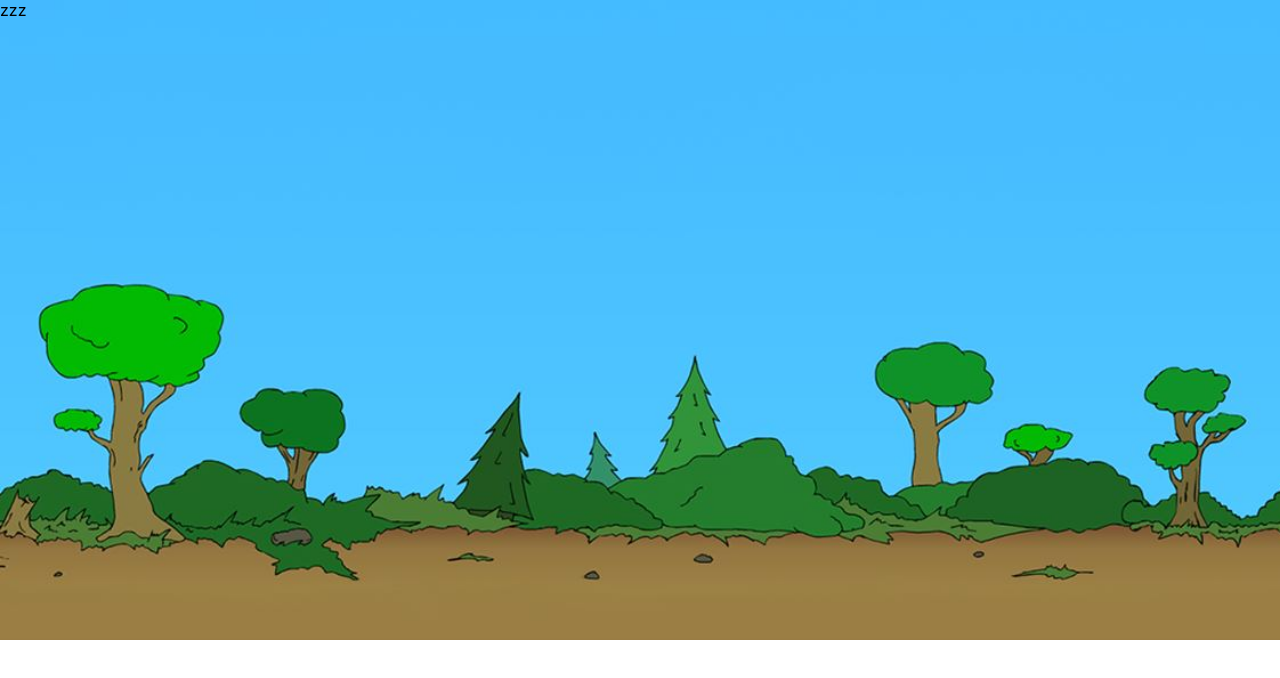
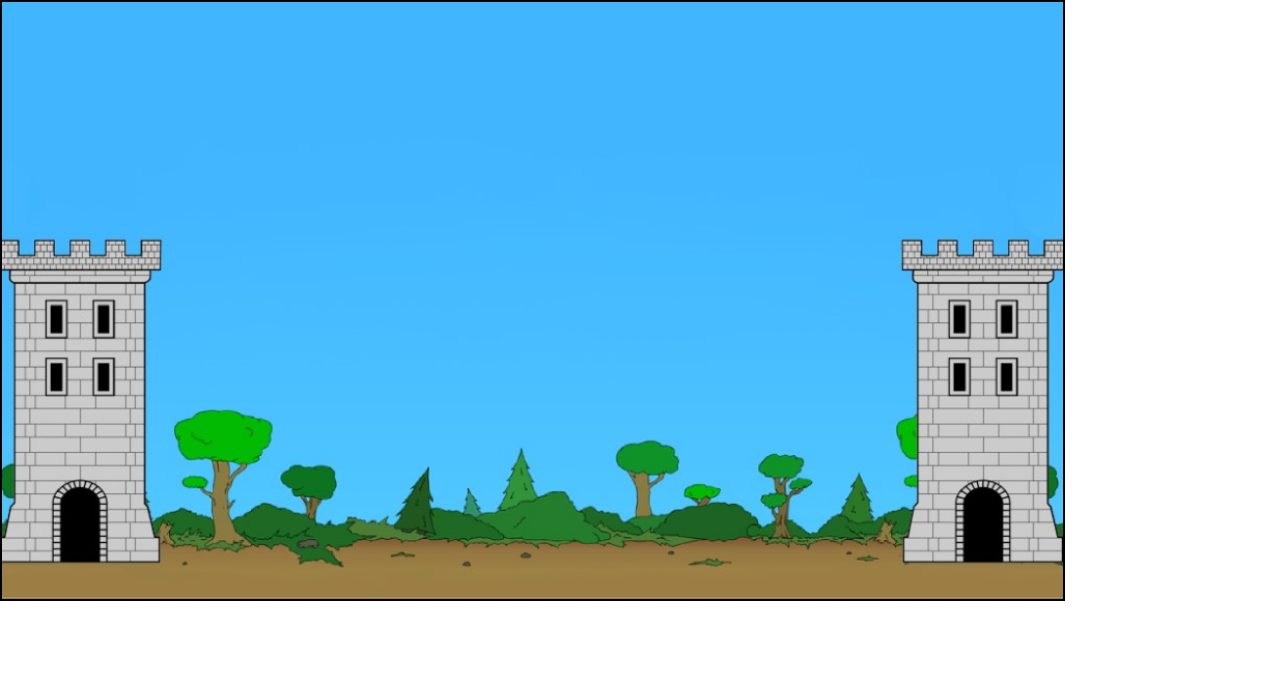
Before and after one commit to MatasSuslavicius/OPP, a React (Create React App) app in the folder tower-battle/tower-battle/ClientApp/: page / in a window 1280 px wide. Shown: the top 678 px of the page. Built offline with nearby package versions, Linux system fonts and the light colour scheme.

Commit message:
Add interface

```diff
--- a/tower-battle/tower-battle/ClientApp/src/App.tsx
+++ b/tower-battle/tower-battle/ClientApp/src/App.tsx
@@ -1,17 +1,9 @@
 import './App.css';
+import { Interface } from './components/interface/Interface';
 
 function App(): JSX.Element {
-  const myStyle = {
-    backgroundImage: 'url(/background.JPG)',
-    height: '80vh',
-    backgroundSize: 'cover',
-    backgroundRepeat: 'no-repeat'
-  }
-
   return (
-    <div style={myStyle}>
-      zzz
-    </div>
+    <Interface></Interface>
   )
 }
 
--- /dev/null
+++ b/tower-battle/tower-battle/ClientApp/src/components/interface/Interface.css
@@ -0,0 +1,9 @@
+.Background {
+    background-image: url('../../images/bokstai.jpg');
+    background-size: contain;
+    background-color: #9a7e44;
+    background-repeat: no-repeat;
+    height: 597px;
+    width: 1061px;
+    border: 2px solid black;
+}
--- /dev/null
+++ b/tower-battle/tower-battle/ClientApp/src/components/interface/Interface.tsx
@@ -0,0 +1,8 @@
+import './Interface.css'
+export function Interface(): JSX.Element {
+  return (
+    <div className='Background'>
+
+    </div>
+  )
+}
```
Also changed, not shown: tower-battle/tower-battle/ClientApp/src/images/background.JPG (added), tower-battle/tower-battle/ClientApp/src/images/bokstai.jpg (added).
